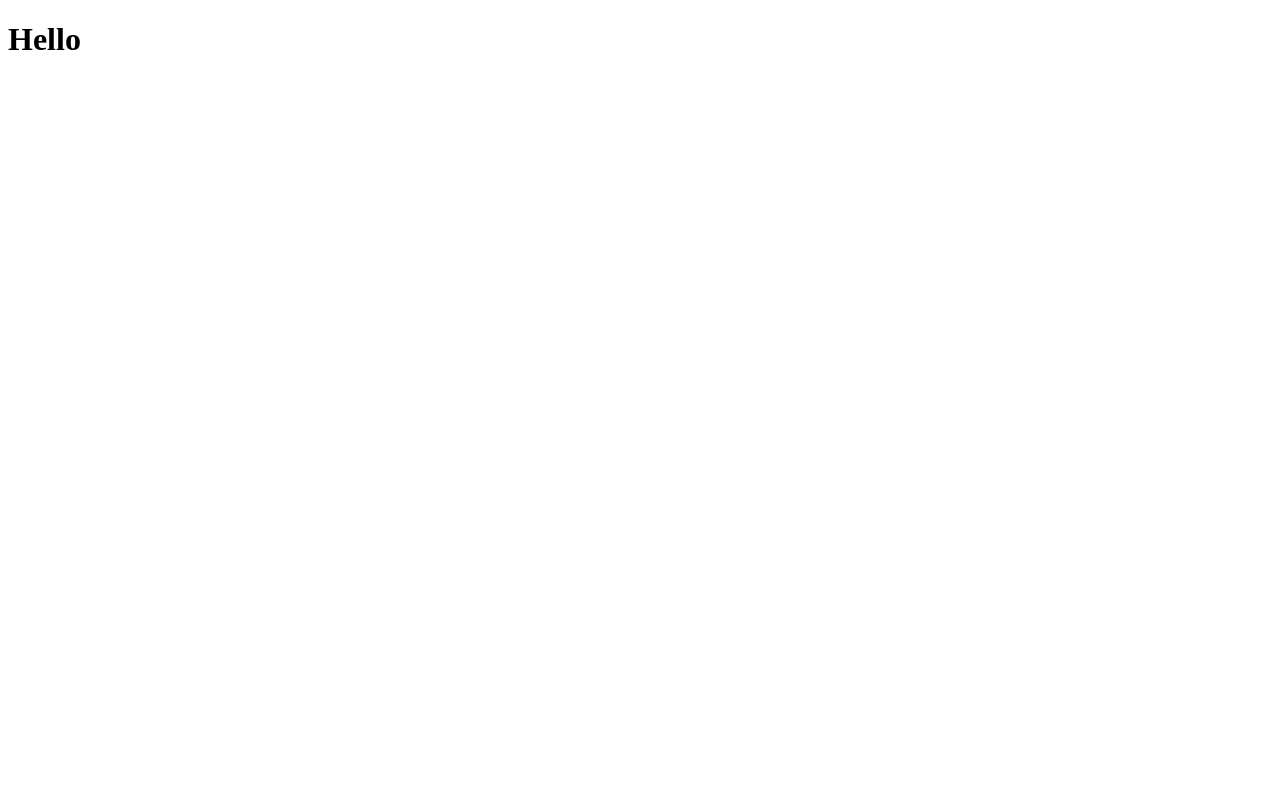
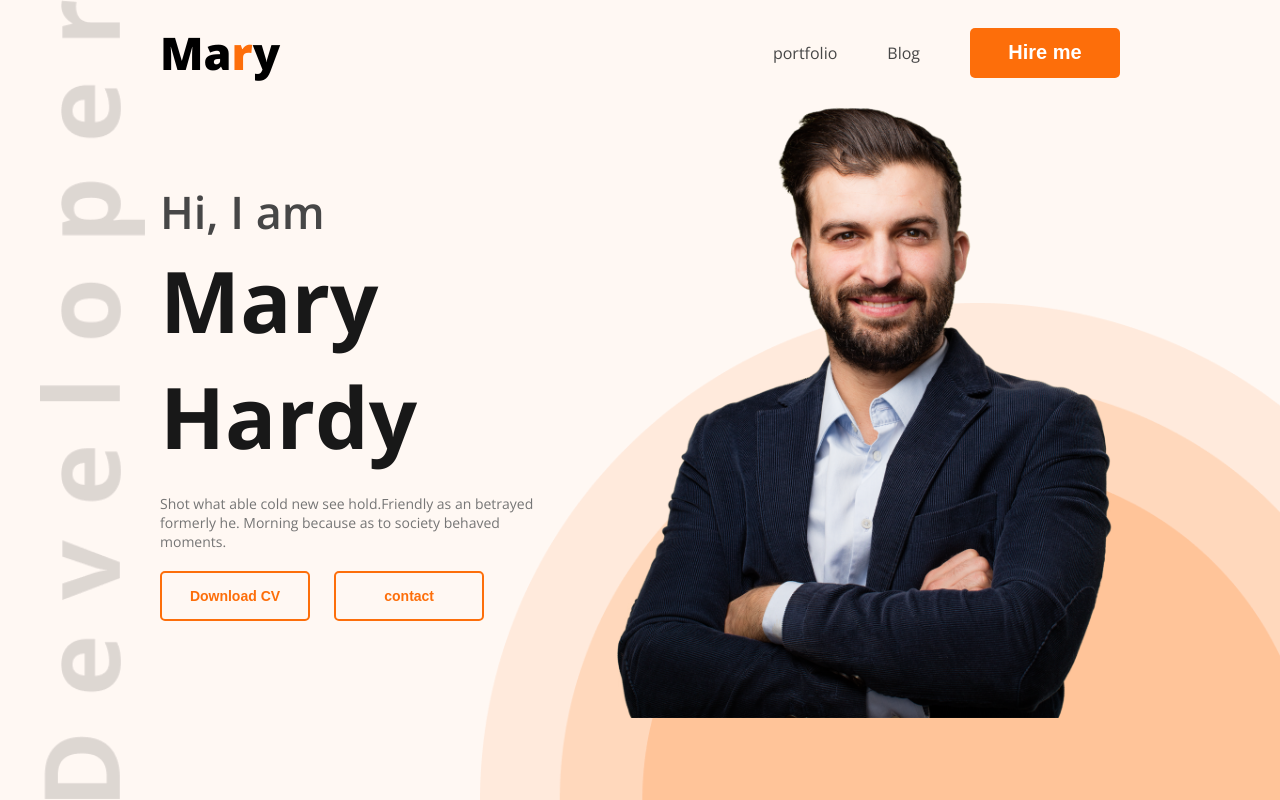
Before and after one commit to eftakhar-491/Dev-own-portfolio, a plain HTML site: page index.html in a window 1280 px wide. Drawn offline with nearby package versions, Linux system fonts and the light colour scheme.

Commit message:
header done

```diff
--- a/index.html
+++ b/index.html
@@ -7,6 +7,35 @@
     <link rel="stylesheet" href="style.css" />
   </head>
   <body>
-    <h1>Hello</h1>
+    <header>
+      <nav>
+        <h1>Ma<span>r</span>y</h1>
+        <ul>
+          <li><a href="#">portfolio</a></li>
+          <li><a href="#">Blog</a></li>
+          <li>
+            <a href="#"><button class="btn">Hire me</button></a>
+          </li>
+        </ul>
+      </nav>
+
+      <section class="header-details">
+        <div class="details-button">
+          <h3>Hi, I am</h3>
+          <h1>Mary Hardy</h1>
+          <p>
+            Shot what able cold new see hold.Friendly as an betrayed formerly
+            he. Morning because as to society behaved moments.
+          </p>
+          <div class="dc-button">
+            <a href="#"><button class="btn btn-sec">Download CV</button></a>
+            <a href="#"><button class="btn btn-sec">contact</button></a>
+          </div>
+        </div>
+        <div class="profile-img">
+          <img src="images/hardy.png" alt="profile picture" />
+        </div>
+      </section>
+    </header>
   </body>
 </html>
--- a/style.css
+++ b/style.css
@@ -0,0 +1,106 @@
+@import url("https://fonts.googleapis.com/css2?family=Open+Sans:ital,wght@0,300..800;1,300..800&display=swap");
+* {
+  margin: 0;
+  padding: 0;
+}
+body {
+  font-family: "Open Sans";
+}
+/* header style */
+header {
+  background-color: rgb(255, 248, 243);
+
+  background-image: url(images/developer.png), url(images/header_bg.png);
+  background-repeat: no-repeat, no-repeat;
+  background-size: contain, 800px;
+
+  background-position-x: 40px, right;
+  background-position-y: 0px, bottom;
+
+  height: 100vh;
+}
+nav {
+  width: 75vw;
+  margin: 0 auto;
+  display: flex;
+  justify-content: space-between;
+  align-items: center;
+  padding-top: 22px;
+}
+nav > h1 {
+  font-family: Open Sans;
+  font-size: 45px;
+  font-weight: 800;
+  line-height: 61px;
+  letter-spacing: 0%;
+  text-align: left;
+}
+nav > h1 span {
+  color: #fd6e0a;
+}
+nav ul {
+  display: flex;
+  align-items: center;
+  list-style: none;
+  gap: 50px;
+}
+nav ul li a {
+  text-decoration: none;
+  color: #474747;
+}
+.btn {
+  border: none;
+  width: 150px;
+  height: 50px;
+  border-radius: 5px;
+  background: rgb(253, 110, 10);
+  color: #ffffff;
+  font-weight: 700;
+  font-size: 20px;
+  cursor: pointer;
+}
+.btn-sec {
+  border: 2px solid rgb(253, 110, 10);
+  background-color: transparent;
+  color: #fd6e0a;
+  font-size: 14px;
+}
+.header-details {
+  width: 75vw;
+  height: 635px;
+  margin: 0 auto;
+  display: flex;
+  justify-content: space-between;
+  align-items: center;
+  gap: 20px;
+}
+
+.details-button h3 {
+  color: rgb(71, 71, 71);
+  font-size: 45px;
+  font-weight: 600;
+}
+.details-button h1 {
+  color: rgb(24, 24, 24);
+  font-size: 85px;
+  font-weight: 700;
+
+  margin-bottom: 20px;
+}
+.details-button p {
+  color: rgb(117, 117, 117);
+  font-size: 14px;
+  font-weight: 400;
+}
+.dc-button {
+  margin-top: 20px;
+}
+.dc-button a {
+  margin-right: 20px;
+}
+.profile-img {
+  height: 100%;
+}
+.profile-img img {
+  height: 100%;
+}
```
